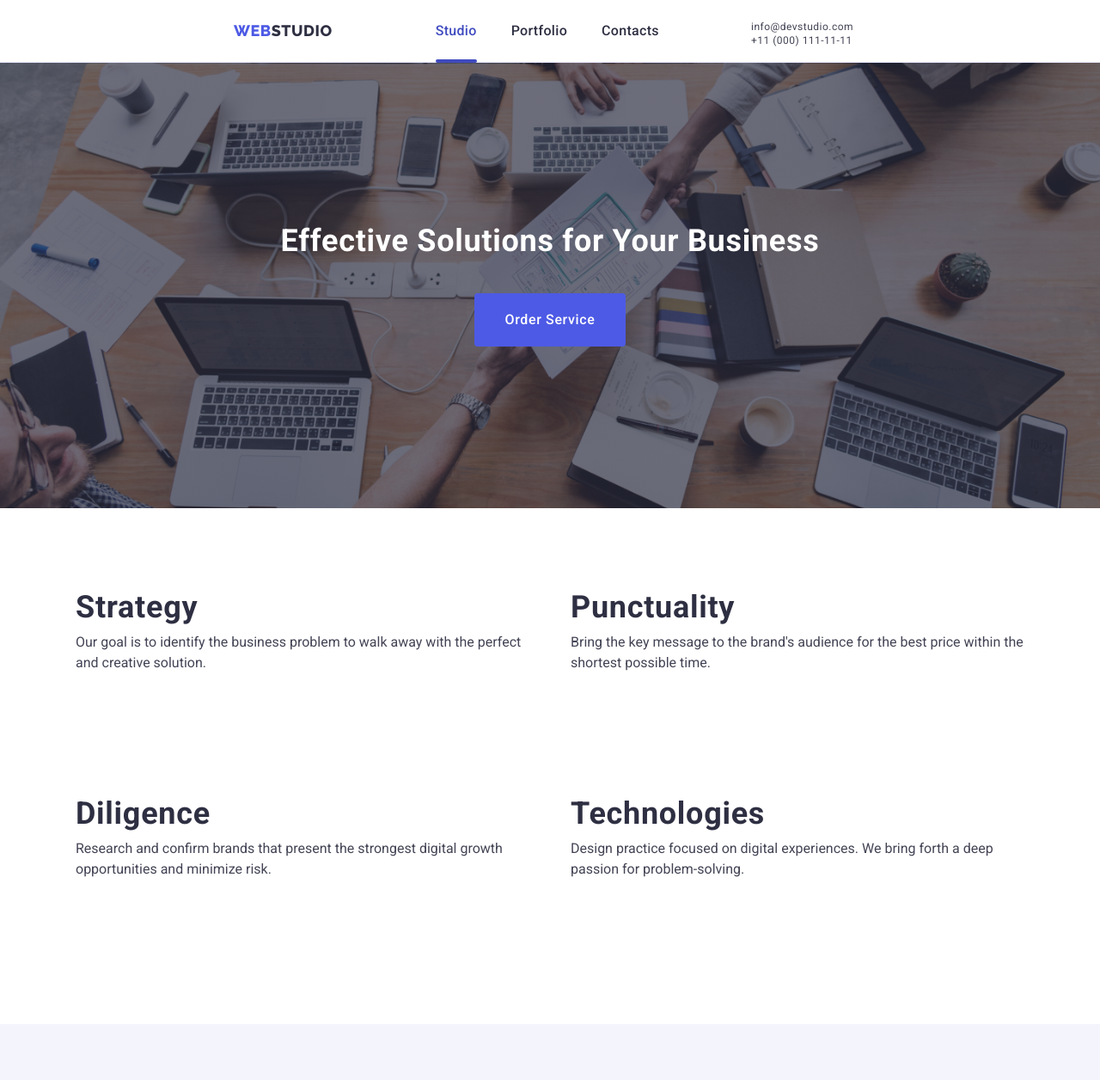
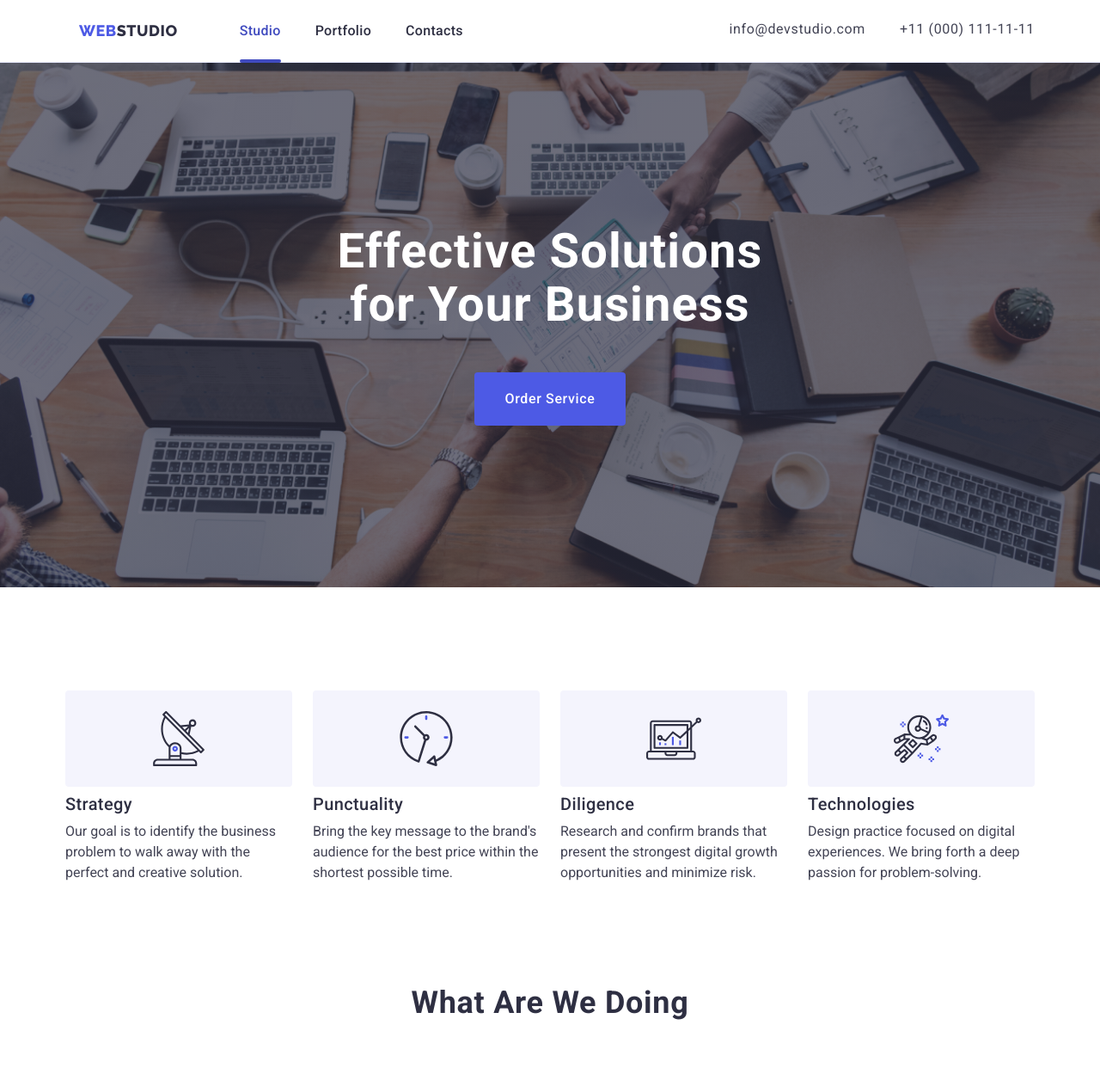
Before and after one commit to Julipu3/goit-markup-hw-07, a plain HTML site: page index.html in a window 1280 px wide. Shown: the top 1256 px of the page at 86% size. Drawn offline with nearby package versions, Linux system fonts and the light colour scheme.

Commit message:
Update styles.css

```diff
--- a/css/styles.css
+++ b/css/styles.css
@@ -348,7 +348,7 @@ color: var(--active-color);
 }
 
 
-.section-doing {
+/* .section-doing {
 display: none;
 padding-bottom: 120px;
 }
@@ -374,7 +374,7 @@ padding-bottom: 120px;
     letter-spacing: 0.02em;
     color: var(--title-text-color);
     margin-bottom: 72px;
-}
+} */
 
 .team {
     background-color:#F4F4FD;
@@ -1222,4 +1222,94 @@ padding-bottom: 120px;
     padding-left: 15px;
     padding-right: 15px;
 }
+
+.container-nav {
+    max-width: 1158px;
+    margin: 0 auto;
+    padding-right: 15px;
+    padding-left: 15px;
 }
+
+.logo {
+    margin-right: 72px;
+}
+
+.auth-nav {
+    display: flex;
+}
+
+.auth-nav .item:not(:last-child) {
+    margin-right: 40px;
+}
+
+.auth-nav .link{
+    font-size: 16px;
+}
+
+.hero-title {
+    font-size: 56px;
+    margin-left: auto;
+    margin-right: auto;
+    margin-bottom: 48px;
+    width: 496px;
+}
+
+.section {
+    padding-top: 120px;
+    padding-bottom: 120px;
+}
+
+.qualities-items {
+    flex-wrap: nowrap;
+}
+
+.section-discription:not(:last-child) {
+    margin: 0;
+}
+
+.icons-discription {
+    display: flex;
+}
+
+.section-title {
+    font-weight: 500;
+    font-size: 20px;
+    line-height: 1.2;
+}
+
+.section-doing {
+    padding-bottom: 120px;
+}
+
+.possibilities-pics {
+    display: flex;
+}
+
+.pics {
+    width: 360px;
+}
+
+.pics:not(:last-child) {
+    margin-right: 24px;
+}
+
+.possibilities-title {
+    text-transform: capitalize;
+    background-color: var(--bgc);
+    font-size: 36px;
+    line-height: 1.11;
+    text-align: center;
+    letter-spacing: 0.02em;
+    color: var(--title-text-color);
+    margin-bottom: 72px;
+}
+
+.main-team {
+    flex-wrap: nowrap;
+}
+.team-link:not(:last-child) {
+    margin-bottom: 0px;
+}
+
+
+}
```
